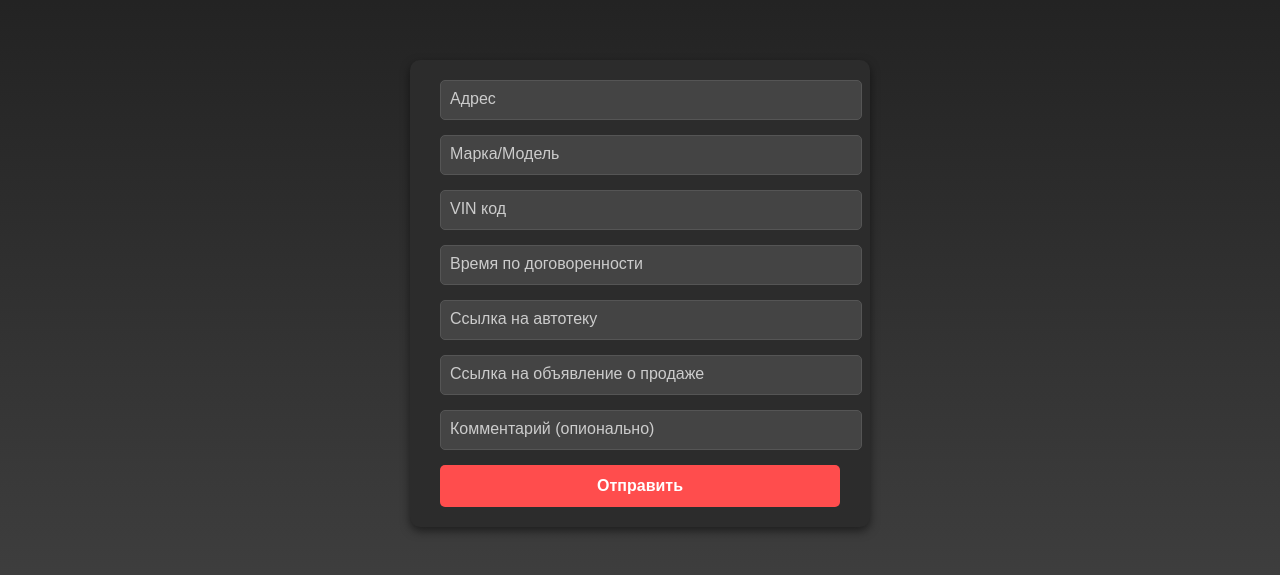
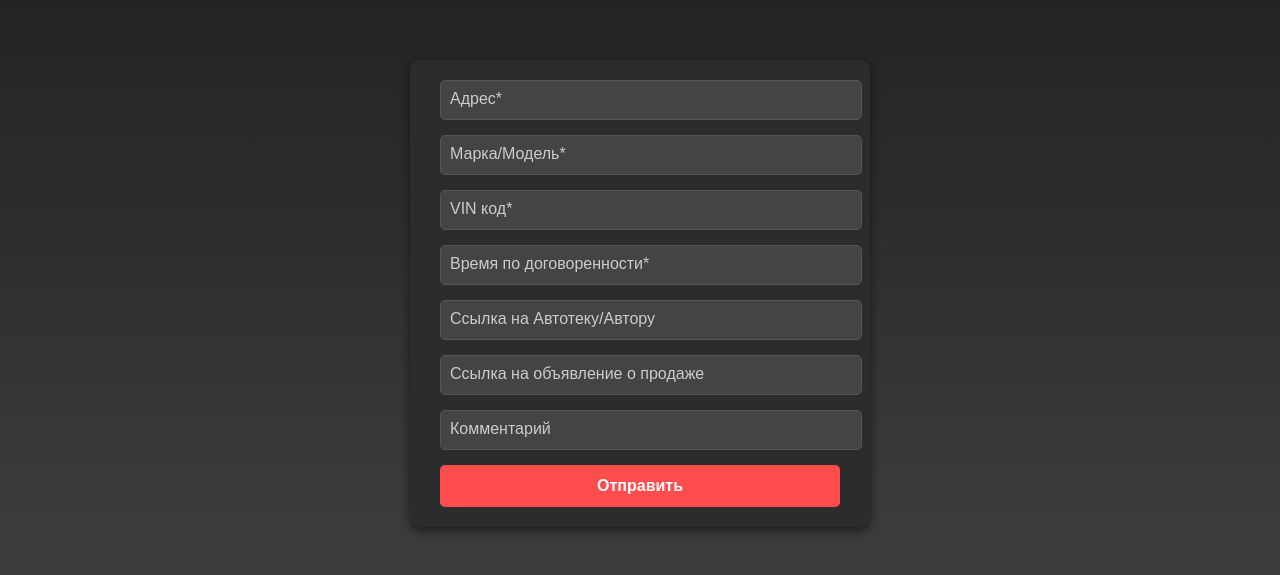
Before and after one commit to arm8339/BotSite, a plain HTML site: page index.html in a window 1280 px wide. Shown: the part 107-682 px from the top of the page. Drawn offline with Linux system fonts and the light colour scheme.

Commit message:
index.html

```diff
--- a/index.html
+++ b/index.html
@@ -106,32 +106,32 @@
 
     <div class="form-group">
       <input type="text" name="adr" placeholder=" " required>
-      <label>Адрес</label>
+      <label>Адрес*</label>
     </div>
     <div class="form-group">
       <input type="text" name="car" placeholder=" " required>
-      <label>Марка/Модель</label>
+      <label>Марка/Модель*</label>
     </div>
     <div class="form-group">
       <input type="text" id="vin" name="vin" placeholder=" " required>
-      <label>VIN код</label>
+      <label>VIN код*</label>
       <span id="vin-error" class="error-message">VIN должен содержать ровно 17 символов: только латинские буквы и цифры, без пробелов.</span>
     </div>
 	<div class="form-group">
       <input type="text" name="time" placeholder=" " required>
-      <label>Время по договоренности</label>
+      <label>Время по договоренности*</label>
     </div>
 	<div class="form-group">
-      <input type="text" name="avtoteka" placeholder=" " required>
-      <label>Ссылка на автотеку</label>
+      <input type="text" name="avtoteka" placeholder=" ">
+      <label>Ссылка на Автотеку/Автору</label>
     </div>
 	<div class="form-group">
-      <input type="text" name="advertisement" placeholder=" " required>
+      <input type="text" name="advertisement" placeholder=" ">
       <label>Ссылка на объявление о продаже</label>
     </div>
 	<div class="form-group">
-      <input type="text" name="comment" placeholder=" " required>
-      <label>Комментарий (опионально)</label>
+      <input type="text" name="comment" placeholder=" ">
+      <label>Комментарий</label>
     </div>
     <button type="submit">Отправить</button>
   </form>
```
